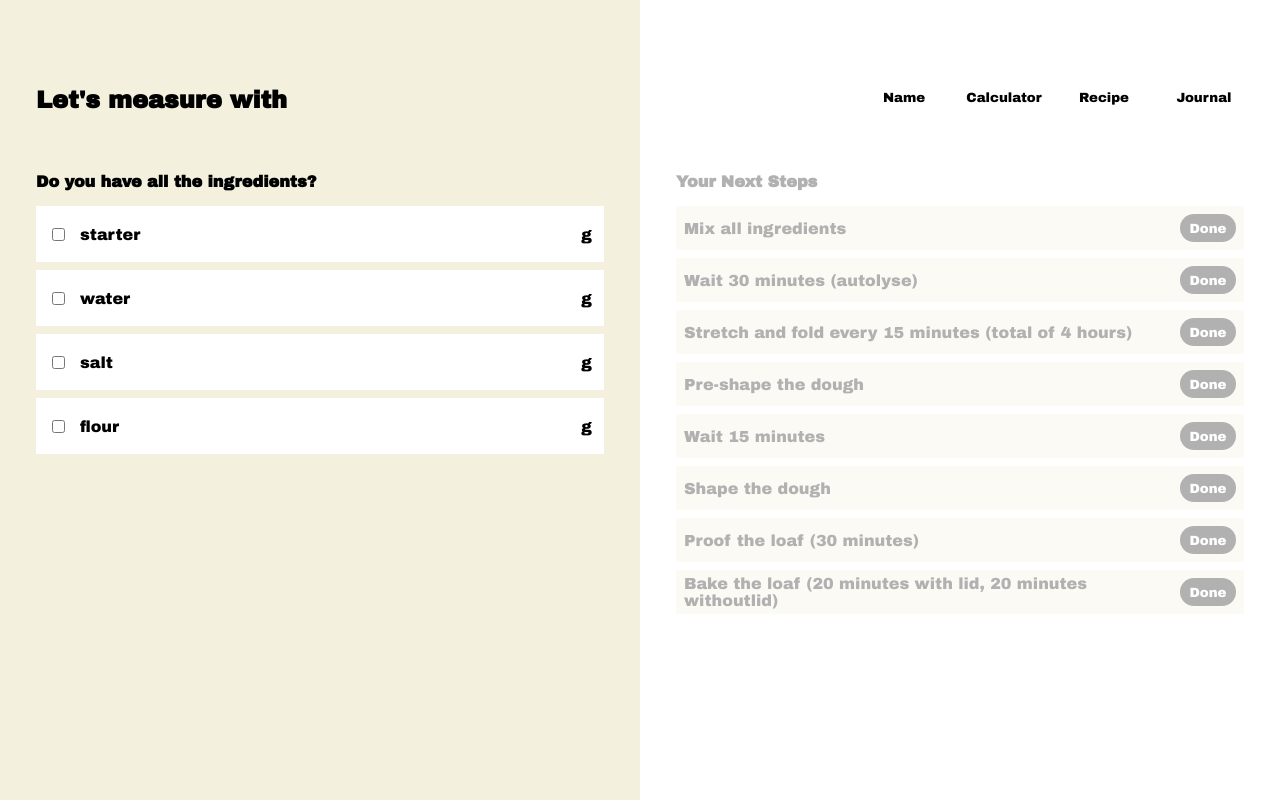
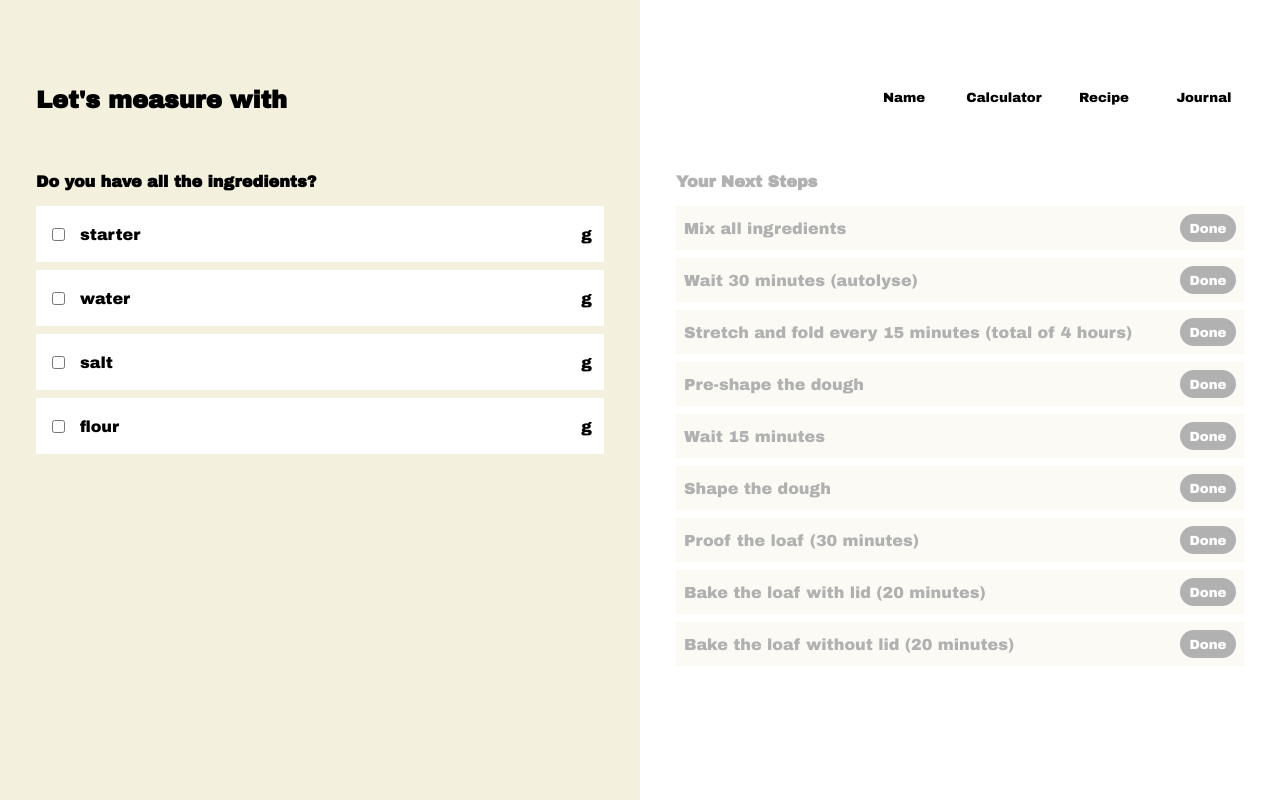
Before and after one commit to sigristarisa/yeastie-boys, a React (Create React App) app: page /recipe in a window 1280 px wide. Built offline with nearby package versions, Linux system fonts and the light colour scheme.

Commit message:
added onclick for no/yes buttons

```diff
--- a/db.json
+++ b/db.json
@@ -62,6 +62,24 @@
       "flour": 488,
       "doughweight": "1000",
       "id": 7
+    },
+    {
+      "starterName": "Yeastie Boys",
+      "starter": 200,
+      "water": 300,
+      "salt": 12,
+      "flour": 488,
+      "doughweight": "1000",
+      "id": 8
+    },
+    {
+      "starterName": "Bobby",
+      "starter": 100,
+      "water": 150,
+      "salt": 6,
+      "flour": 244,
+      "doughweight": "500",
+      "id": 9
     }
   ]
 }
--- a/src/App.js
+++ b/src/App.js
@@ -1,8 +1,9 @@
+import { useState } from "react";
 import { Routes, Route } from "react-router-dom";
-import { useState } from "react";
 import NameStarter from "./components/NameStarter/NameStarter";
 import Calculator from "./components/Calculator/Calculator";
 import Recipe from "./components/Recipe/Recipe";
+import Journal from "./components/Journal/Journal";
 import "./index.css";
 
 const initialSourdough = {
@@ -38,8 +39,11 @@ const App = () => {
             />
           }
         />
-        <Route path="/recipe" element={<Recipe sourdough={sourdough} />} />
-        <Route path="/journal" element={<Recipe />} />
+        <Route
+          path="/recipe"
+          element={<Recipe sourdough={sourdough} setSourdough={setSourdough} />}
+        />
+        <Route path="/journal" element={<Journal />} />
       </Routes>
     </div>
   );
--- a/src/components/Recipe/Recipe.js
+++ b/src/components/Recipe/Recipe.js
@@ -1,4 +1,5 @@
 import { useState } from "react";
+import { useNavigate } from "react-router-dom";
 import Header from "../Header/Header";
 import IngredientList from "../Recipe/IngredientList";
 import Step from "../Recipe/Step";
@@ -21,12 +22,14 @@ const initialSteps = {
   stepSix: 0.3,
   stepSeven: 0.3,
   stepEight: 0.3,
+  stepNine: 0.3,
 };
 
-const Recipe = ({ sourdough }) => {
+const Recipe = ({ sourdough, setSourdough }) => {
   const [isChecked, setIsChecked] = useState(initialChecked);
   const [step, setStep] = useState(initialSteps);
   const [showSave, setShowSave] = useState(false);
+  const navigate = useNavigate();
 
   const displayFirstStep = (checked) => {
     const { starter, water, salt, flour } = checked;
@@ -41,12 +44,14 @@ const Recipe = ({ sourdough }) => {
   };
 
   const handleDone = (stepNum) => {
-    if (stepNum !== "stepNine") {
-      setStep({ ...step, [stepNum]: 1 });
-    } else {
-      setStep(initialSteps);
-      setShowSave(true);
-    }
+    stepNum
+      ? setStep({ ...step, [stepNum]: 1 })
+      : setStep(initialSteps) || setShowSave(true);
+  };
+
+  const handleNoBtn = () => {
+    setSourdough("");
+    navigate("/");
   };
 
   return (
@@ -113,15 +118,19 @@ const Recipe = ({ sourdough }) => {
               handleDone={handleDone}
               stepText={"Proof the loaf (30 minutes)"}
             />
-
             <Step
               step={step}
               stepNum={"stepEight"}
               nextStepNum={"stepNine"}
               handleDone={handleDone}
-              stepText={
-                "Bake the loaf (20 minutes with lid, 20 minutes withoutlid)"
-              }
+              stepText={"Bake the loaf with lid (20 minutes)"}
+            />
+            <Step
+              step={step}
+              stepNum={"stepNine"}
+              nextStepNum={null}
+              handleDone={handleDone}
+              stepText={"Bake the loaf without lid (20 minutes)"}
             />
           </ul>
           <Modal showSave={showSave}>
@@ -129,8 +138,15 @@ const Recipe = ({ sourdough }) => {
               <h2>Done!</h2>
               <p>Do you want to add this sourdough in your journal?</p>
               <div className="save-btn-wrapper">
-                <button className="no-btn">No</button>
-                <button className="yes-btn">Yes</button>
+                <button className="no-btn" onClick={() => handleNoBtn()}>
+                  No
+                </button>
+                <button
+                  className="yes-btn "
+                  onClick={() => navigate("/journal")}
+                >
+                  Yes
+                </button>
               </div>
             </div>
           </Modal>
```
Also changed, not shown: src/components/Journal/Journal.js (added).
